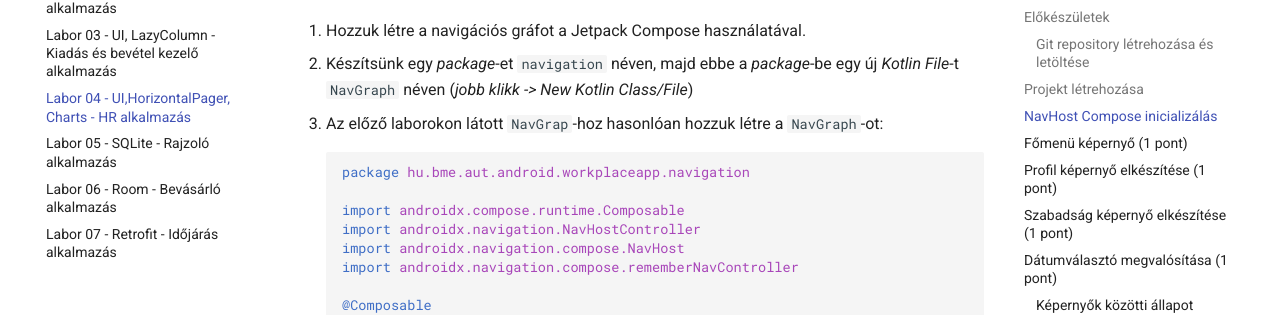
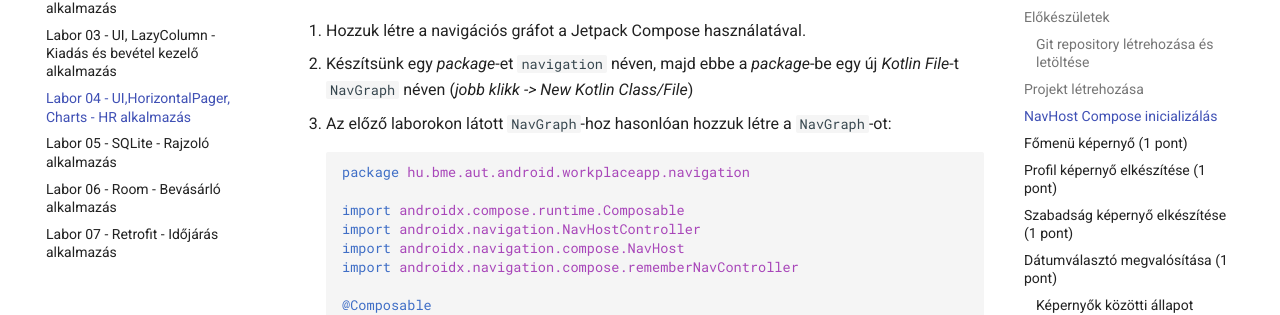
Before and after one commit to VIAUAD02/laborok, an MkDocs documentation site: the page built from docs/laborok/04-android-ui-charts/index.md, in a window 1280 px wide and 900 px high, scrolled down 3850 px. Shown: the part 145-460 px from the top of the window. Built offline with MkDocs 1.6.1 and Material for MkDocs 9.7.7, drawn with Linux system fonts in a browser that asks for light colours; comment, search, counter and statistics services are not loaded; some of the changed text lies outside the part shown.

Commit message:
Fix typo in lab4

````diff
--- a/docs/laborok/04-android-ui-charts/index.md
+++ b/docs/laborok/04-android-ui-charts/index.md
@@ -109,7 +109,7 @@ A Navigation Component *Jetpack Compose* használatával is navigációs gráfot
 
 2. Készítsünk egy *package*-et `navigation` néven, majd ebbe a *package*-be egy új *Kotlin File*-t `NavGraph` néven (*jobb klikk -> New Kotlin Class/File*)
 
-3. Az előző laborokon látott `NavGrap`-hoz hasonlóan hozzuk létre a `NavGraph`-ot:
+3. Az előző laborokon látott `NavGraph`-hoz hasonlóan hozzuk létre a `NavGraph`-ot:
 ```kotlin
 package hu.bme.aut.android.workplaceapp.navigation
 
````
Also changed, not shown: other parts of docs/laborok/04-android-ui-charts/index.md (+1 -1 lines).
